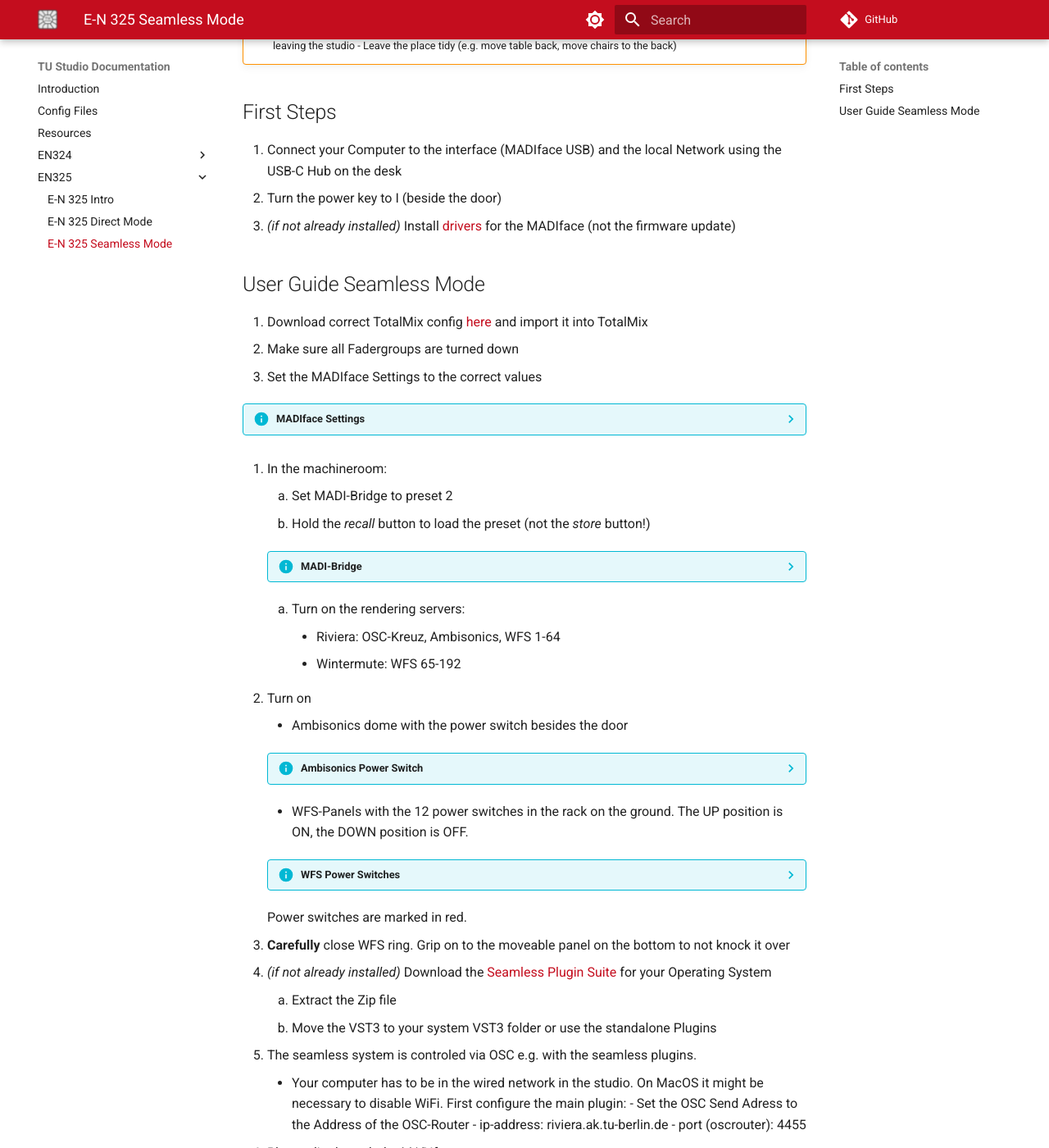
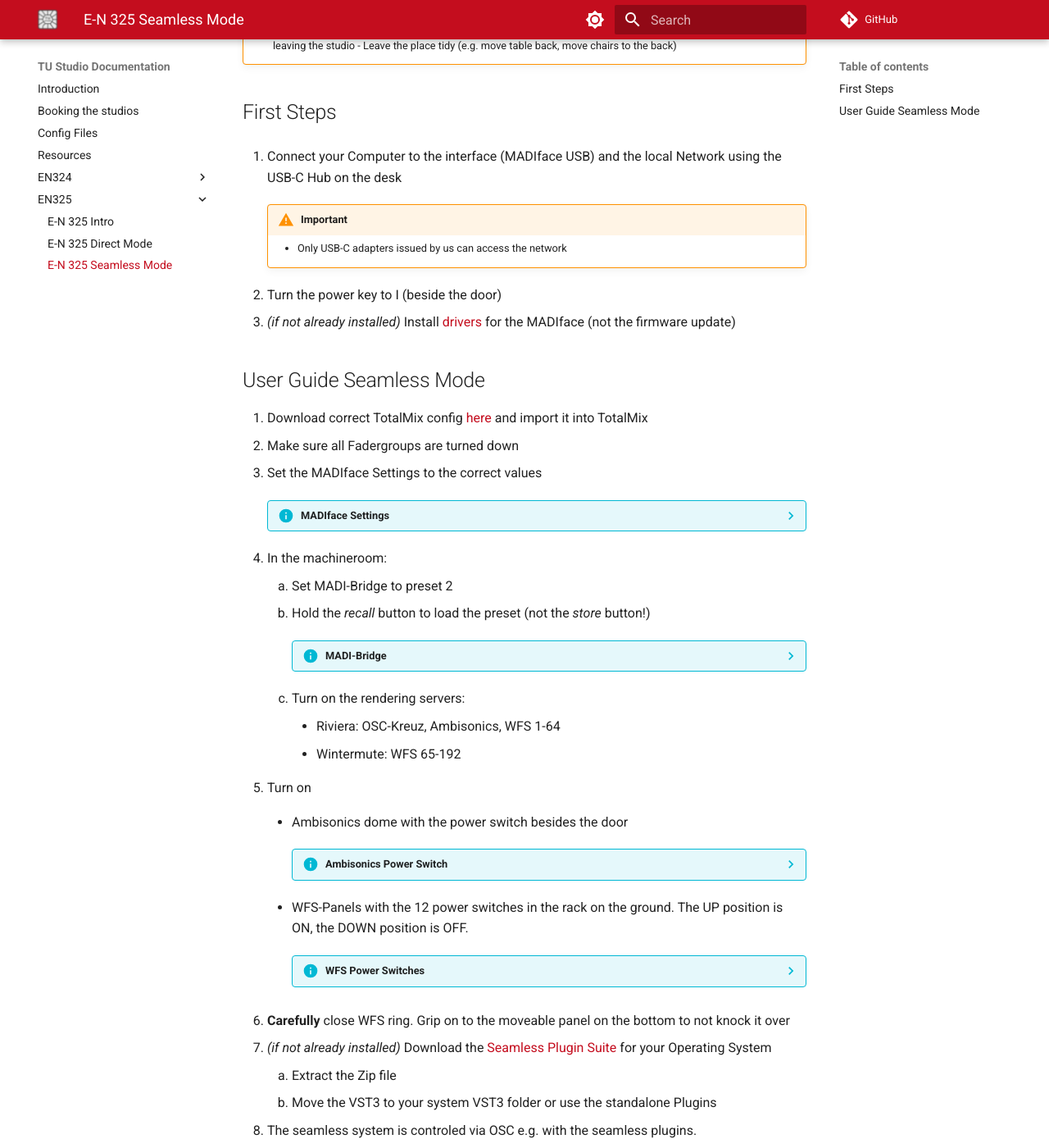
Before and after one commit to tu-studio/studio-docs, an MkDocs documentation site: the page built from docs/EN325/seamless-mode.md, in a window 1280 px wide and 1400 px high, scrolled down 599 px. Shown: the whole window at 82% size. Built offline with MkDocs 1.6.1 and Material for MkDocs 9.7.7, drawn with Linux system fonts in a browser that asks for light colours; comment, search, counter and statistics services are not loaded.

Commit message:
added page for booking information, fixed weirdly formatted admonitions

```diff
--- a/docs/EN325/seamless-mode.md
+++ b/docs/EN325/seamless-mode.md
@@ -18,8 +18,12 @@
 ## First Steps
 
 1. Connect your Computer to the interface (MADIface USB) and the local Network using the USB-C Hub on the desk
-2. Turn the power key to I (beside the door)
-3. _(if not already installed)_ Install [drivers](https://www.rme-audio.de/de_madiface-usb.html) for the MADIface (not the firmware update)
+
+    !!! warning "Important"
+        - Only USB-C adapters issued by us can access the network
+
+3. Turn the power key to I (beside the door)
+4. _(if not already installed)_ Install [drivers](https://www.rme-audio.de/de_madiface-usb.html) for the MADIface (not the firmware update)
 
 ## User Guide Seamless Mode
 
@@ -27,15 +31,17 @@
 2. Make sure all Fadergroups are turned down
 3. Set the MADIface Settings to the correct values
 
-??? info "MADIface Settings"
-    ![Madiface Settings Screenshot](../graphics/madiface_settings_64mix.jpg){: style="width:400px"}
+    ??? info "MADIface Settings"
+        ![Madiface Settings Screenshot](../graphics/madiface_settings_64mix.jpg){: style="width:400px"}
 
 4. In the machineroom:
 
     1. Set MADI-Bridge to preset 2
     2. Hold the _recall_ button to load the preset (not the _store_ button!)
-    ??? info "MADI-Bridge"
-        ![Picture of MADI-Bridge Preset Selection](../graphics/madibridge.jpg){: style="width:600px"}
+
+        ??? info "MADI-Bridge"
+            ![Picture of MADI-Bridge Preset Selection](../graphics/madibridge.jpg){: style="width:600px"}
+
     3. Turn on the rendering servers:
         - Riviera: OSC-Kreuz, Ambisonics, WFS 1-64
         - Wintermute: WFS 65-192
@@ -43,12 +49,16 @@
 5. Turn on
 
     - Ambisonics dome with the power switch besides the door
-    ??? info "Ambisonics Power Switch"
-        ![Picture of Ambisonics switch](../graphics/ambidome_switch.png){: style="width:600px"}
+
+        ??? info "Ambisonics Power Switch"
+            ![Picture of Ambisonics switch](../graphics/ambidome_switch.png){: style="width:600px"}
+
+
     - WFS-Panels with the 12 power switches in the rack on the ground. The UP position is ON, the DOWN position is OFF.
-    ??? info "WFS Power Switches"
-        ![Picture of WFS Power Rack](../graphics/wfs_power_switches.png){: style="width:600px"}
-      Power switches are marked in red.
+
+        ??? info "WFS Power Switches"
+            ![Picture of WFS Power Rack](../graphics/wfs_power_switches.png){: style="width:600px"}
+            Power switches are marked in red.
 
 6. **Carefully** close WFS ring. Grip on to the moveable panel on the bottom to not knock it over
 
```
Also changed, not shown: docs/EN324/multichannel-mode.md (+11 -3 lines), docs/EN325/direct-mode.md (+8 -3 lines), docs/booking.md (added, +19 -0 lines), docs/index.md (+2 -0 lines).
